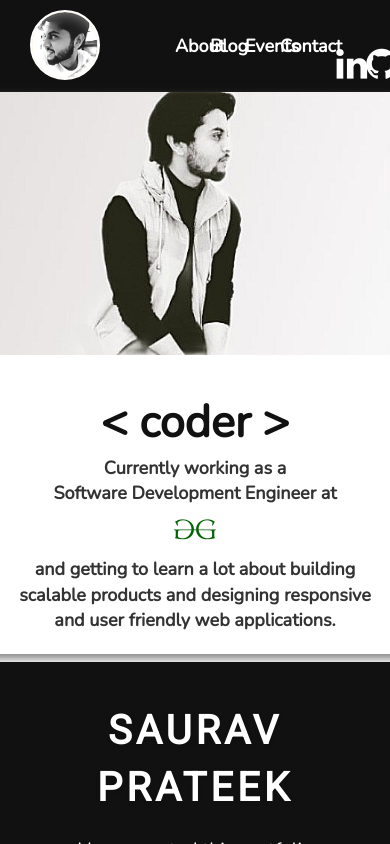
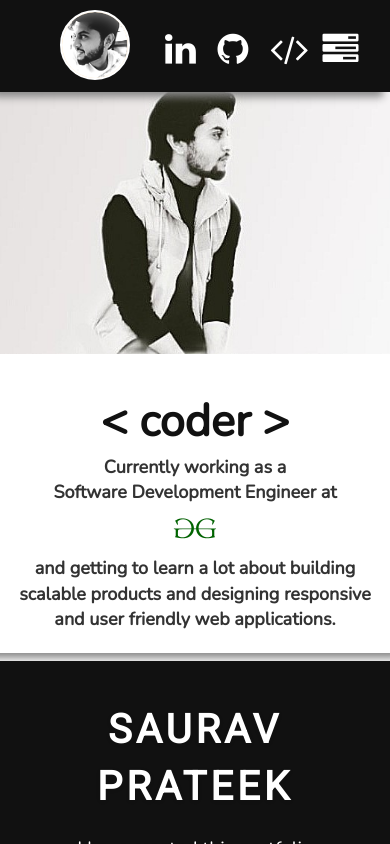
Before and after one commit to SauravP97/SauravP97.github.io, a plain HTML site: page index.html in a window 390 px wide. Drawn offline with nearby package versions, Linux system fonts and the light colour scheme.

Commit message:
Added side drawer and made header fixed on top

```diff
--- a/css/index.css
+++ b/css/index.css
@@ -11,6 +11,11 @@ html,body{
     height: 92px;
     width: 100%;
     background: #111;
+    position: fixed !important;
+    right: 0 !important;
+    left: 0 !important;
+    z-index: 999 !important;
+    box-shadow: -7px 5px 8px #888888;
 }
 .phead-component{
     cursor: pointer;
@@ -36,7 +41,7 @@ html,body{
     font-weight: 600;
 }
 .media-icon{
-    padding: 25px;
+    padding: 10px;
 }
 .media-icon-fa:hover{
     color: #666666 !important;
@@ -59,6 +64,7 @@ html,body{
 }
 .screen-1{
     box-shadow: -7px 5px 8px #888888;
+    margin-top: 91px;
 }
 .screen-1:hover{
     box-shadow: -7px 10px 8px #888888;
@@ -137,6 +143,36 @@ html,body{
     font-size: 2.0em;
     line-height:1.5em;
 }
+.side-left-drawer{
+    height: 100%; /* 100% Full-height */
+    width: 0; /* 0 width - change this with JavaScript */
+    position: fixed; /* Stay in place */
+    z-index: 1; /* Stay on top */
+    top: 0; /* Stay at the top */
+    left: 0;
+    background-color:rgba(1,1,1,0.7); /* Black*/
+    overflow-x: hidden; /* Disable horizontal scroll */
+    padding-top: 90px; /* Place content 90px from the top */
+    transition: 0.5s; /* 0.5 second transition effect to slide in the sidenav */
+}
+.side-left-item{
+    cursor: pointer;
+    display: block;
+    color: #FFF !important;
+    line-height: 62px;
+    padding: 0 1em;
+    font-size: 18px;
+    font-weight: 600;
+}
+
+@media(max-width:1200px) {
+    .about-header{
+        display: none !important;
+    }
+    .drawer-down{
+        display: block !important;
+    }
+}
 @media(max-width:480px) {
     .screen-1-pic{
         display: none;
--- a/index.html
+++ b/index.html
@@ -17,49 +17,59 @@
 <body>
     <div class="row">
         <div class="col-xs-12 portfolio-header">
-            <div class="row">
-                <div class="col-xs-5 phead-my-avatar">
+                <div class="col-lg-5 col-sm-6 col-xs-4 phead-my-avatar">
                     <img class="my-avatar" src="media/my-avatar.png">
                 </div>
-                <div class="col-xs-1 phead-component">
+                <div class="side-left-drawer">
+                    <a class="side-left-item" href="#">About</a>
+                    <a class="side-left-item" href="#">Services</a>
+                    <a class="side-left-item" href="#">Clients</a>
+                    <a class="side-left-item" href="#">Contact</a>
+                </div>
+                <div class="col-lg-4 about-header">
+                    <div class="col-lg-3 phead-component">
                         About
                     </div>
-                <div class="col-xs-1 phead-component">
+                    <div class="col-lg-3 phead-component">
                         Blog
                     </div>
-                <div class="col-xs-1 phead-component">
+                    <div class="col-lg-3 phead-component">
                         Events
                     </div>
-                <div class="col-xs-1 phead-component">
+                    <div class="col-lg-3 phead-component">
                         Contact
                     </div>
-                <div class="col-xs-3 phead-media-icons">
-                    <div class="col-xs-3 col-xs-offset-1 media-icon">
+                </div>
+                <div class="col-lg-3 col-sm-6 col-xs-8 phead-media-icons">
+                    <div class="col-xs-3 col-lg-2 col-lg-offset-2 media-icon">
                         <a class="media-icon-fa" style="color:white" href="https://www.linkedin.com/in/saurav-prateek-7b2096140/">
                             <i class="fa fa-2x fa-linkedin" title="Let's Connect Professionally"></i>
                         </a>
                     </div>
-                    <div class="col-xs-3 media-icon">
+                    <div class="col-xs-3 col-lg-2 media-icon">
                         <a class="media-icon-fa" style="color:white" href="https://github.com/SauravP97">
                             <i class="fa fa-2x fa-github" title="My github Profile"></i>
                         </a>
                     </div>
-                    <div class="col-xs-3 media-icon">
+                    <div class="col-xs-3 col-lg-2 media-icon">
                         <a class="media-icon-fa" style="color:white" href="https://www.codechef.com/users/srvptk">
                             <i class="fa fa-2x fa-code" title="My Codechef Profile"></i>
                         </a>
                     </div>
-                    <div class="col-xs-2 media-icon"></div>
+                    <div class="col-xs-3 col-lg-2 media-icon">
+                        <a onClick="changeNav()" class="media-icon-fa drawer-down" style="color:white; display:none;">
+                            <i class="fa fa-2x fa-tasks" aria-hidden="true"></i>
+                        </a>
                     </div>
                 </div>
         </div>
 
         <div class="col-xs-12 screen-1">
-            <div class="col-sm-6 col-xs-12" style="padding:0px !important;">
+            <div class="col-lg-7 col-sm-6 col-xs-12" style="padding:0px !important;">
                 <img class="screen-1-pic" src="media/screen-1.jpg">
                 <img class="screen-1-pic-mobile" style="display:none; width:100%;" src="media/screen-1-mobile.jpg">
             </div>
-            <div class="col-sm-6 col-xs-12">
+            <div class="col-lg-4 col-sm-6 col-xs-12">
                 <div class="coder-head">
                     &lt; coder &gt;
                 </div>
@@ -168,3 +178,16 @@
     </div>
 </body>
 </html>
+
+<script>
+    function changeNav() {
+        var width = $(".side-left-drawer").width();
+        console.log(width);
+        if(width == 0){
+            $(".side-left-drawer").width(250);
+        }
+        else{
+            $(".side-left-drawer").width(0);
+        }
+    }
+</script>
```
Lines whose indentation alone changed are shown as unchanged.
